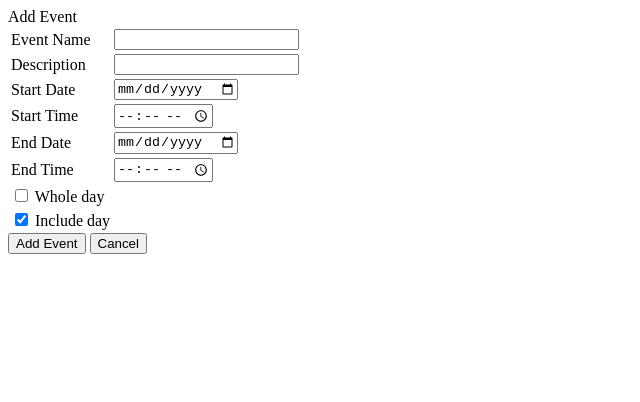
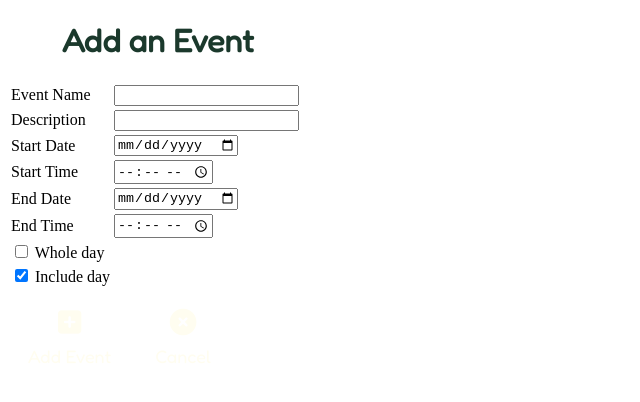
Before and after one commit to calendar-integration-extension/Calendar-Integration-Extension, a browser extension: page addEventPage.html in a window 1280 px wide. Shown: the whole page, without its empty margins (0-640 px from the left). Drawn offline with Linux system fonts and the light colour scheme.

Commit message:
Update addEventPage.html

```diff
--- a/addEventPage.html
+++ b/addEventPage.html
@@ -6,9 +6,53 @@
     <meta http-equiv="X-UA-Compatible" content = "ie-edge">
     <title>Calendar Extension</title>
     <link rel="stylesheet" href="main.css">
+    <link rel="stylesheet" href="https://fonts.googleapis.com/css?family=Fredoka">
+    <link rel="stylesheet" href="https://cdnjs.cloudflare.com/ajax/libs/font-awesome/6.0.0/css/all.min.css">
 </head>
+
+<style>
+    h1
+    {
+        font-family: 'Fredoka';
+        color: #1b392c;
+        text-align: center;
+    }
+    h3
+    {
+        font-family: 'Fredoka';
+        color: #1b392c;
+        text-align: left;
+    }
+
+    span {
+        display: block;
+        font-family: 'Fredoka';
+        color: #fffdf0;
+        font-size: 18px;
+        padding-top: 10px;
+    }
+    .homebutns
+    {
+        background-color: transparent;
+        border: none;
+        color: #fffdf0;
+        padding: 20px 20px; /* Some padding */
+        cursor: pointer; /* Mouse pointer on hover */
+        transition-duration: 0.4s;
+    }
+
+    .homebutns:hover
+    {
+      background-color: #4b5f63;
+      border-radius: 13px;
+      box-shadow: 0 12px 16px 0 rgba(0,0,0,0.24), 0 17px 50px 0 rgba(0,0,0,0.19);
+    }
+
+  </style>
+
+
 <body id="updateEventCalendar-body" style="width: 300px">
-    Add Event
+    <h1>Add an Event</h1>
     <table>
         <tbody>
             <tr>
@@ -73,11 +117,15 @@
             </tr>
         </tbody>
     </table>
-    <button id="add-event-btn">
-        Add Event
+    <button class="homebutns" id="add-event-btn">
+        <i class="fa fa-plus-square fa-2x" aria-hidden="true"></i>
+        <span>Add Event</span>
     </button>
     <a href="calendar.html">
-        <button> Cancel </button>
+        <button class="homebutns">
+            <i class="fa fa-times-circle fa-2x" aria-hidden="true"></i>
+            <span>Cancel</span>
+        </button>
     </a>
     <script src="addEventPage.js"></script>
 </body>
```
